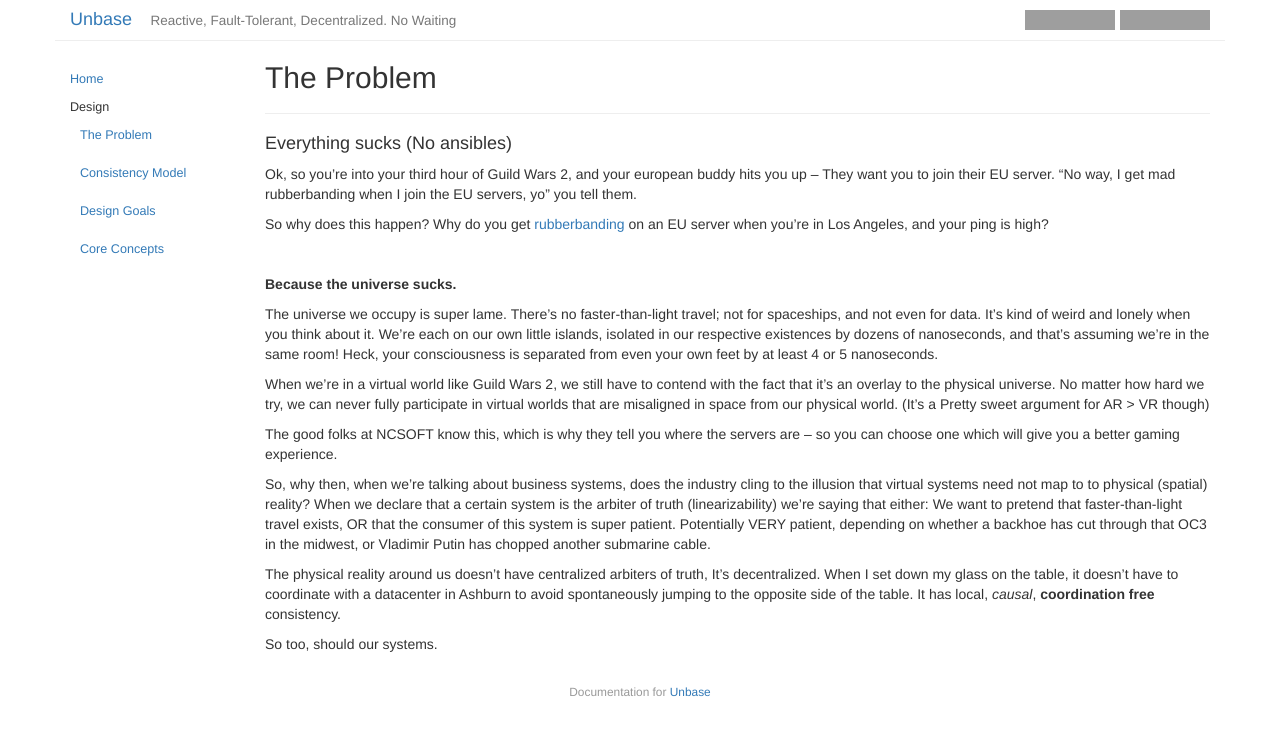
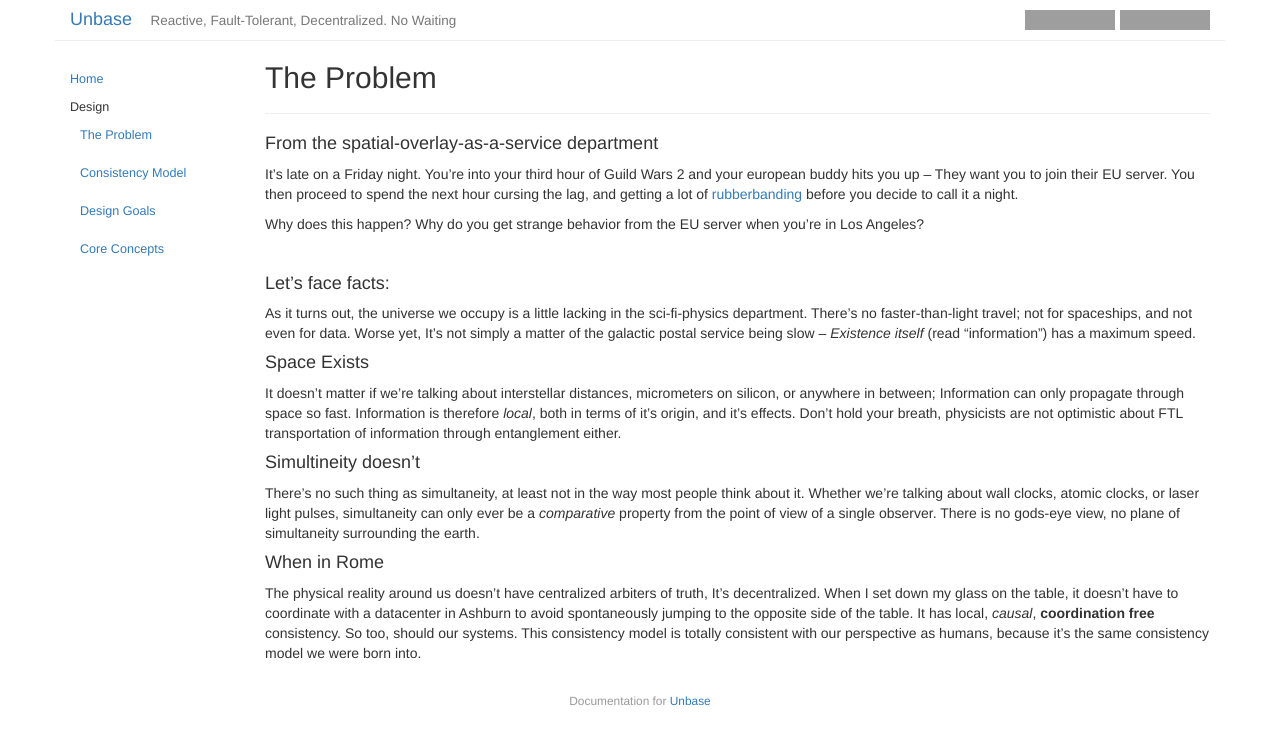
Before and after one commit to mindbeam/unbase, a Jekyll site: the page built from docs/design/the-problem.md, in a window 1280 px wide. Shown: the top 745 px of the page. Built offline with Jekyll 4.4.1, drawn with Linux system fonts in a browser that asks for light colours; grey boxes are pictures that could not be loaded.

Commit message:
A little better

```diff
--- a/docs/design/the-problem.md
+++ b/docs/design/the-problem.md
@@ -5,27 +5,27 @@ category: design
 seq: 1
 ---
 
-#### Everything sucks (No ansibles)
+#### From the spatial-overlay-as-a-service department
 
-Ok, so you're into your third hour of Guild Wars 2, and your european buddy hits you up – They want you to join their EU server.
-"No way, I get mad rubberbanding when I join the EU servers, yo" you tell them.
+It's late on a Friday night. You're into your third hour of Guild Wars 2 and your european buddy hits you up – They want you to join their EU server. You then proceed to spend the next hour cursing the lag, and getting a lot of [rubberbanding](http://www.urbandictionary.com/define.php?term=rubberbanding){:target="define"} before you decide to call it a night.
 
-So why does this happen? Why do you get [rubberbanding](http://www.urbandictionary.com/define.php?term=rubberbanding){:target="define"} on an EU server when you're in Los Angeles, and your ping is high?
+Why does this happen? Why do you get strange behavior from the EU server when you're in Los Angeles?
 
 <br>
 
-**Because the universe sucks.**
+#### Let's face facts:
+As it turns out, the universe we occupy is a little lacking in the sci-fi-physics department. There's no faster-than-light travel; not for spaceships, and not even for data. Worse yet, It's not simply a matter of the galactic postal service being slow – _Existence itself_ (read "information") has a maximum speed.
 
-The universe we occupy is super lame. There's no faster-than-light travel; not for spaceships, and not even for data.
-It's kind of weird and lonely when you think about it. We're each on our own little islands, isolated in our respective existences by dozens of nanoseconds, and that's assuming we're in the same room! Heck, your consciousness is separated from even your own feet by at least 4 or 5 nanoseconds.
 
-When we're in a virtual world like Guild Wars 2, we still have to contend with the fact that it's an overlay to the physical universe. No matter how hard we try, we can never fully participate in virtual worlds that are misaligned in space from our physical world. (It's a Pretty sweet argument for AR > VR though)
+#### Space Exists
 
-The good folks at NCSOFT know this, which is why they tell you where the servers are – so you can choose one which will give you a better gaming experience.
+It doesn't matter if we're talking about interstellar distances, micrometers on silicon, or anywhere in between; Information can only propagate through space so fast. Information is therefore *local*, both in terms of it's origin, and it's effects. Don't hold your breath, physicists are not optimistic about FTL transportation of information through entanglement either.
 
-So, why then, when we're talking about business systems, does the industry cling to the illusion that virtual systems need not map to to physical (spatial) reality? When we declare that a certain system is the arbiter of truth (linearizability) we're saying that either: We want to pretend that faster-than-light travel exists, OR that the consumer of this system is super patient. Potentially VERY patient, depending on whether a backhoe has cut through that OC3 in the midwest, or Vladimir Putin has chopped another submarine cable.
+#### Simultineity doesn't
+
+There's no such thing as simultaneity, at least not in the way most people think about it. Whether we're talking about wall clocks, atomic clocks, or laser light pulses, simultaneity can only ever be a *comparative* property from the point of view of a single observer. There is no gods-eye view, no plane of simultaneity surrounding the earth.
+
+#### When in Rome
 
 The physical reality around us doesn't have centralized arbiters of truth, It's decentralized.
-When I set down my glass on the table, it doesn't have to coordinate with a datacenter in Ashburn to avoid spontaneously jumping to the opposite side of the table. It has local, *causal*, **coordination free** consistency.
-
-So too, should our systems.
+When I set down my glass on the table, it doesn't have to coordinate with a datacenter in Ashburn to avoid spontaneously jumping to the opposite side of the table. It has local, *causal*, **coordination free** consistency. So too, should our systems. This consistency model is totally consistent with our perspective as humans, because it's the same consistency model we were born into.
```
